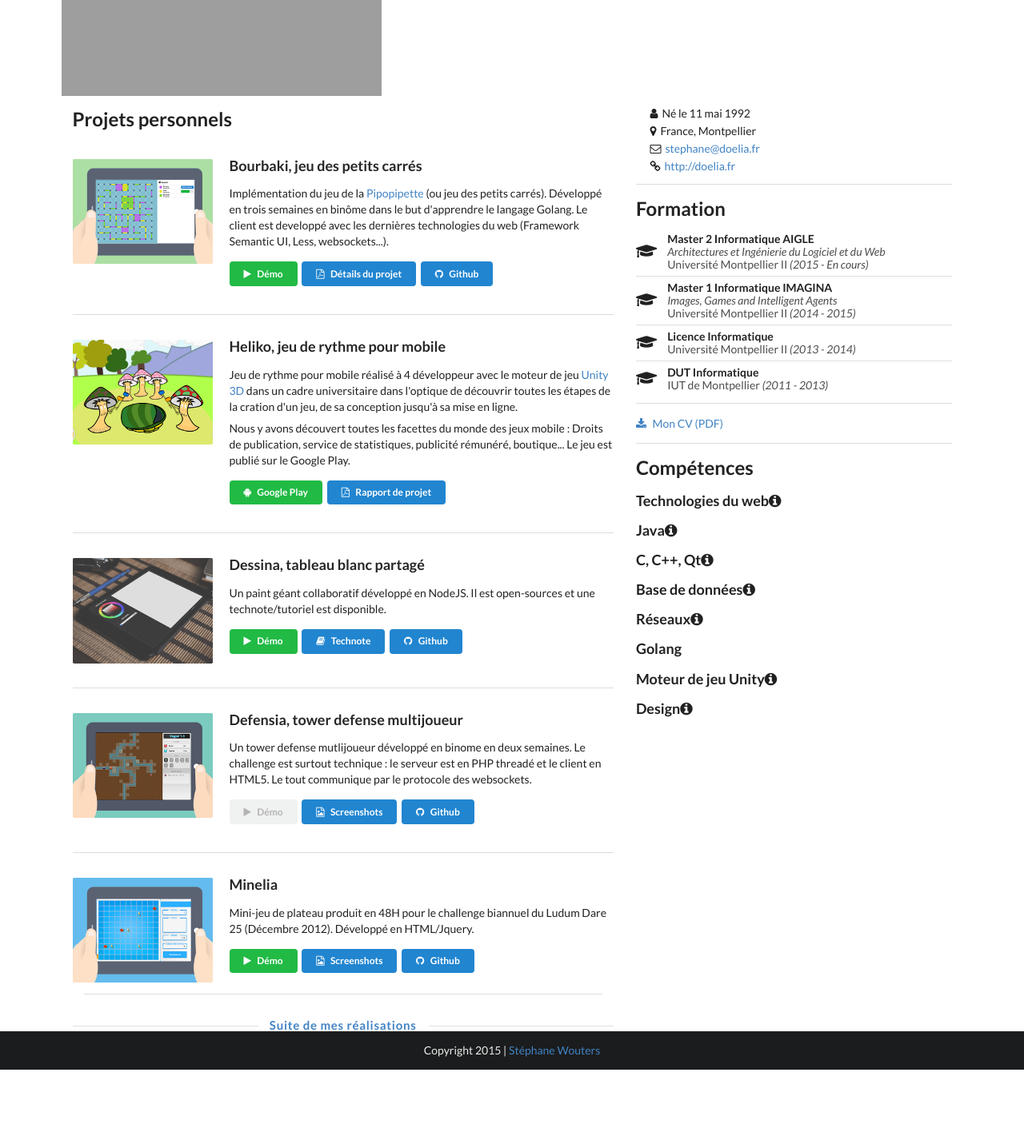
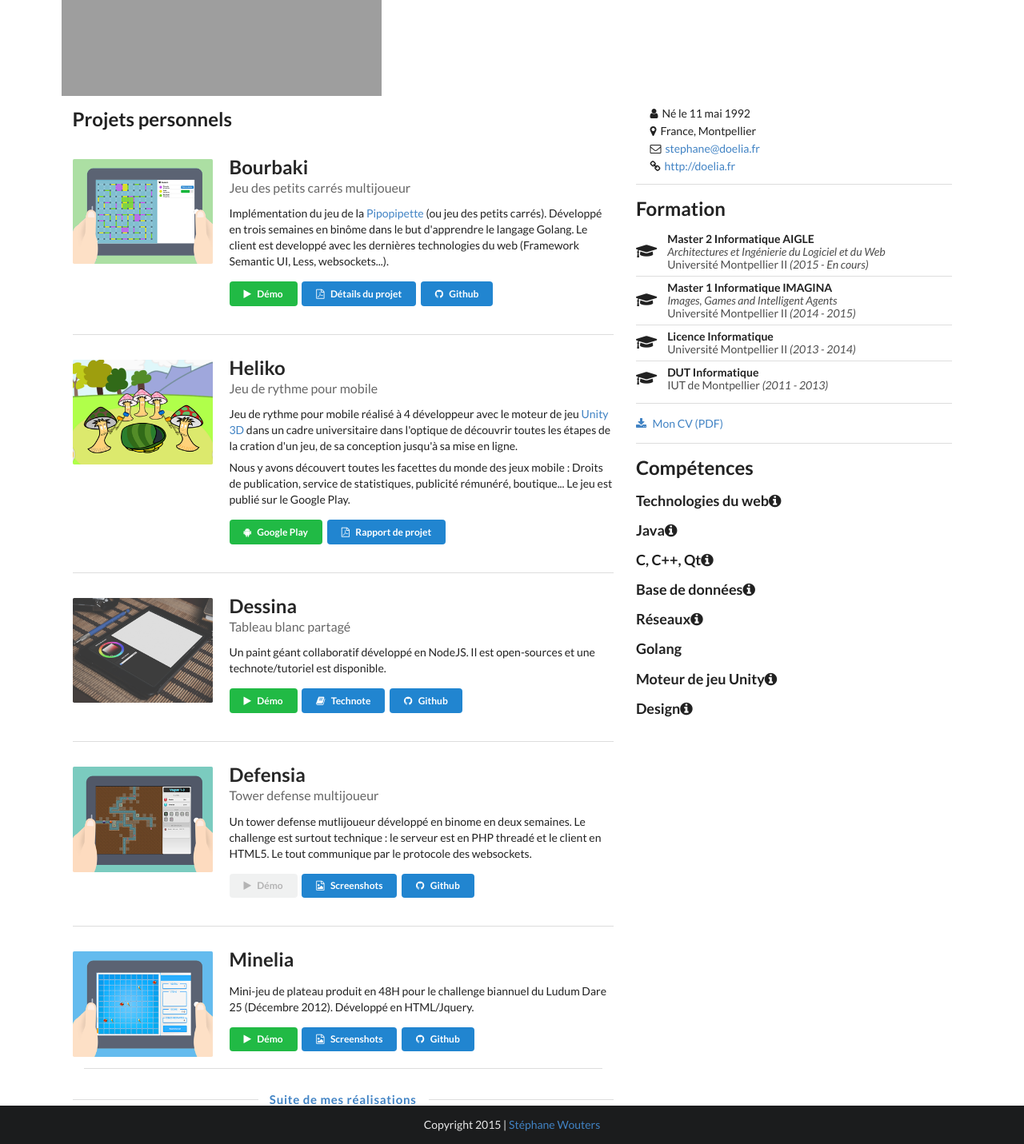
Before and after one commit to Doelia/portfolio, a PHP site: page / in a window 1280 px wide. Shown: the part 180-1611 px from the top of the page at 80% size. Before the commit the page ends 1518 px from the top, so only its background shows below. Run offline with PHP 8.4, Linux system fonts and the light colour scheme; some libraries are stand-ins or nearby versions; grey boxes are pictures that could not be loaded.

Commit message:
Changement du style des titres

```diff
--- a/content/projects.php
+++ b/content/projects.php
@@ -1,11 +1,12 @@
 <section class="latest section">
 	<div class="section-inner">
         <h1 class="ui header">
-          <i class="plug icon"></i>
+          <i class="rocket icon"></i>
           <div class="content">
             Projets personnels
           </div>
-      </h2>
+      </h1>
+      <div class="ui divider"></div>
 		<div class="content">
 			<?php $next = true; require('inc/projects.php'); ?>
 		</div>
--- a/inc/projects.php
+++ b/inc/projects.php
@@ -5,7 +5,12 @@
         <img class="img-responsive project-image" src="assets/images/projects/bourbaki.png" alt="project name" />
     </div>
     <div class="content">
-        <div class="header">Bourbaki, jeu des petits carrés</div>
+        <h2 class="ui header">
+          <div class="content">
+            Bourbaki
+            <div class="sub header">Jeu des petits carrés multijoueur</div>
+          </div>
+        </h2>
         <div class="description">
             Implémentation du jeu de la <a href="https://fr.wikipedia.org/wiki/La_Pipopipette">Pipopipette</a> (ou jeu des petits carrés).
             Développé en trois semaines en binôme dans le but d'apprendre le langage Golang.
@@ -26,7 +31,12 @@
     <img class="img-responsive project-image" src="assets/images/projects/heliko.png" alt="project name" />
     </div>
     <div class="content">
-        <h3 class="header">Heliko, jeu de rythme pour mobile</h3>
+        <h2 class="ui header">
+          <div class="content">
+            Heliko
+            <div class="sub header">Jeu de rythme pour mobile</div>
+          </div>
+        </h2>
         <div class="description">
             <p>
                 Jeu de rythme pour mobile réalisé à 4 développeur avec le moteur de jeu <a href="http://unity3d.com/">Unity 3D</a> dans un cadre universitaire dans l'optique de découvrir toutes les étapes de la cration d'un jeu, de sa conception jusqu'à sa mise en ligne.
@@ -70,7 +80,12 @@
     <img class="img-responsive project-image" src="assets/images/projects/desinia.png" alt="project name" />
     </div>
     <div class="content">
-        <h3 class="header">Dessina, tableau blanc partagé</h3>
+        <h2 class="ui header">
+          <div class="content">
+            Dessina
+            <div class="sub header">Tableau blanc partagé</div>
+          </div>
+        </h2>
         <div class="description">Un paint géant collaboratif développé en NodeJS. Il est open-sources et une technote/tutoriel est disponible.</div>
         <div class="links">
             <a class="ui green button tiny" href="http://desinia.doelia.fr" target="_blank"><i class="fa fa-play"></i> Démo</a>
@@ -87,7 +102,12 @@
     <img class="img-responsive project-image" src="assets/images/projects/defensia.png" alt="project name" />
     </div>
     <div class="content">
-        <h3 class="header">Defensia, tower defense multijoueur</h3>
+        <h2 class="ui header">
+          <div class="content">
+            Defensia
+            <div class="sub header">Tower defense multijoueur</div>
+          </div>
+        </h2>
         <div class="description">Un tower defense mutlijoueur développé en binome en deux semaines. Le challenge est surtout technique : le serveur est en PHP threadé et le client en HTML5. Le tout communique par le protocole des websockets.</div>
         <div class="links">
             <div class="ui disabled button tiny"><i class="fa fa-play"></i> Démo</div>
@@ -107,7 +127,11 @@
     <img class="img-responsive project-image" src="assets/images/projects/minelia.png" alt="project name" />
     </div>
     <div class="content">
-        <h3 class="header">Minelia</h3>
+        <h2 class="ui header">
+          <div class="content">
+            Minelia
+          </div>
+        </h2>
         <div class="description">Mini-jeu de plateau produit en 48H pour le challenge biannuel du Ludum Dare 25 (Décembre 2012). Développé en HTML/Jquery.</div>
         <div class="links">
             <a class="ui green button tiny" target="_blank" href="http://minelia.doelia.fr"><i class="fa fa-play"></i> Démo</a>
@@ -126,7 +150,7 @@
     <img class="img-responsive project-image" src="assets/images/projects/dominion.png" alt="project name" />
     </div>
     <div class="content">
-        <h3 class="header">Dominion en ligne</h3>
+        <h2 class="ui header">Dominion en ligne</h2>
         <div class="description">
         <p>
             Clone libre du jeu de carte Dominion. L'interface est en HTML/jQuery et le serveur est en Java.
@@ -157,7 +181,12 @@
     <img class="img-responsive project-image" src="assets/images/projects/kystelia.png" alt="project name" />
     </div>
     <div class="content">
-        <h3 class="header">Kystelia, jeu de gestion de base</h3>
+        <h2 class="ui header">
+          <div class="content">
+            Kystelia
+            <div class="sub header">Jeu de gestion de base par navigateur</div>
+          </div>
+        </h2>
         <div class="description">
         <p>
             Jeu de gestion de base multijoueur par navigateur. Le joueur doit gérer ses installations sur sa base
```
